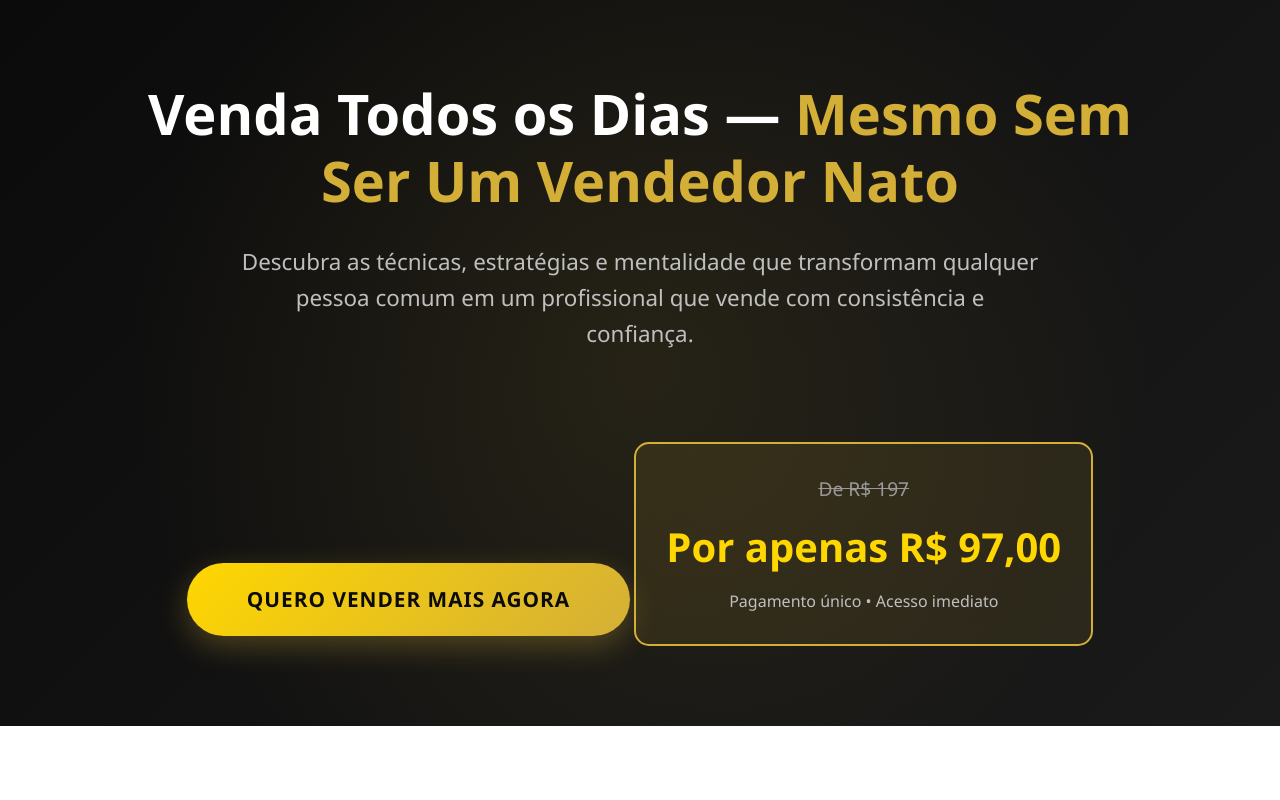
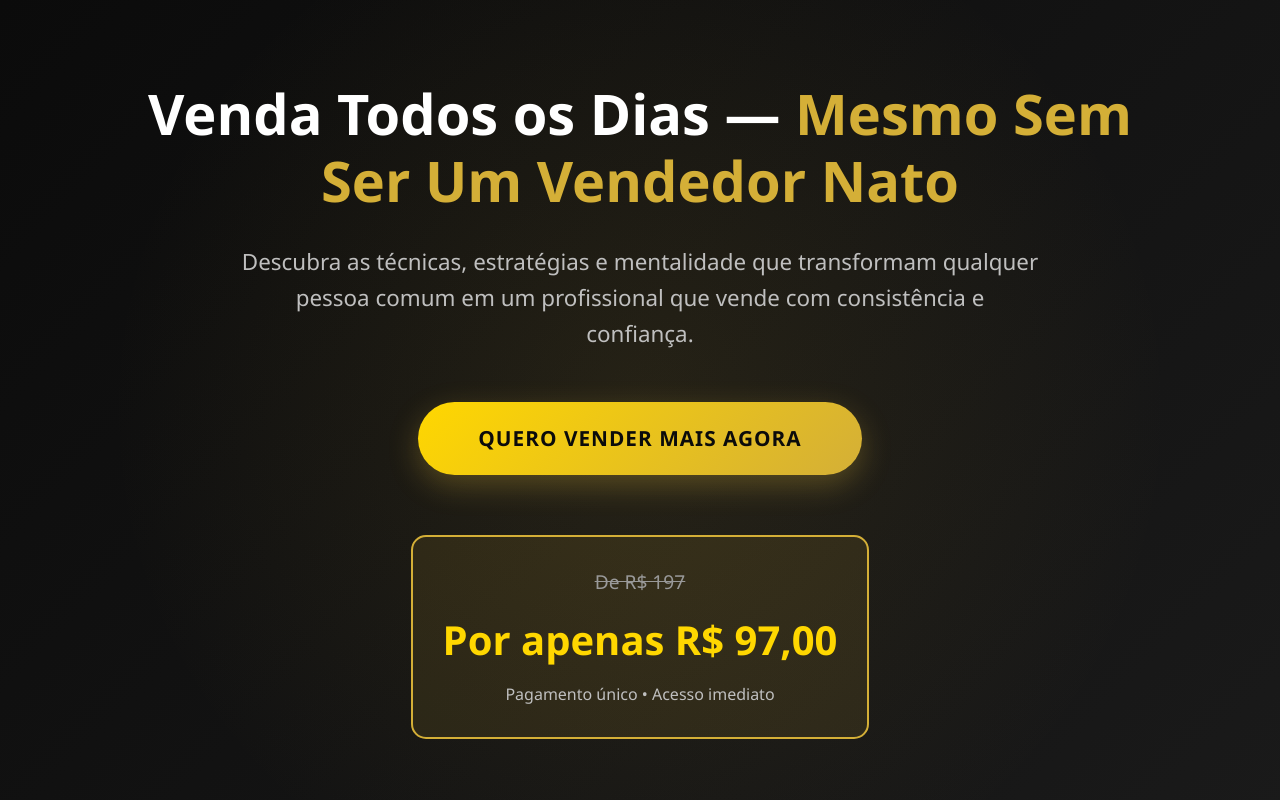
Before and after one commit to imthemindset/Vendas-em-Alta-Performance, a plain HTML site: page index.html in a window 1280 px wide. Shown: the top 800 px of the page. Drawn offline with Linux system fonts and the light colour scheme.

Commit message:
Update index.html

```diff
--- a/index.html
+++ b/index.html
@@ -43,6 +43,9 @@
             margin: 0 auto;
             position: relative;
             z-index: 2;
+            display: flex;
+            flex-direction: column;
+            align-items: center;
         }
 
         .hero h1 {
@@ -51,6 +54,7 @@
             margin-bottom: 30px;
             line-height: 1.2;
             color: #FFFFFF;
+            width: 100%;
         }
 
         .hero .gold-text {
@@ -82,6 +86,7 @@
             box-shadow: 0 10px 30px rgba(212, 175, 55, 0.3);
             text-transform: uppercase;
             letter-spacing: 1px;
+            margin-bottom: 20px;
         }
 
         .cta-button:hover {
```
